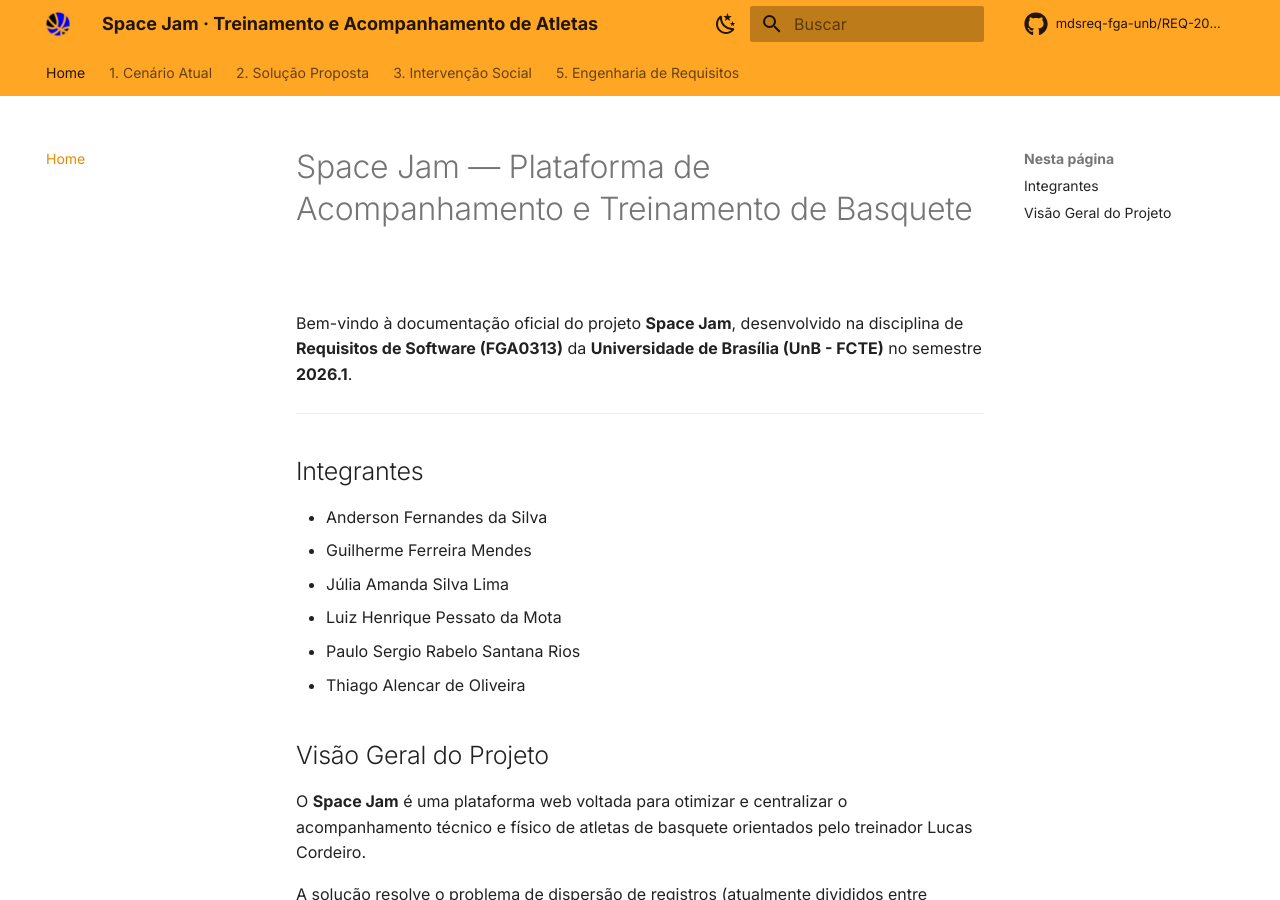
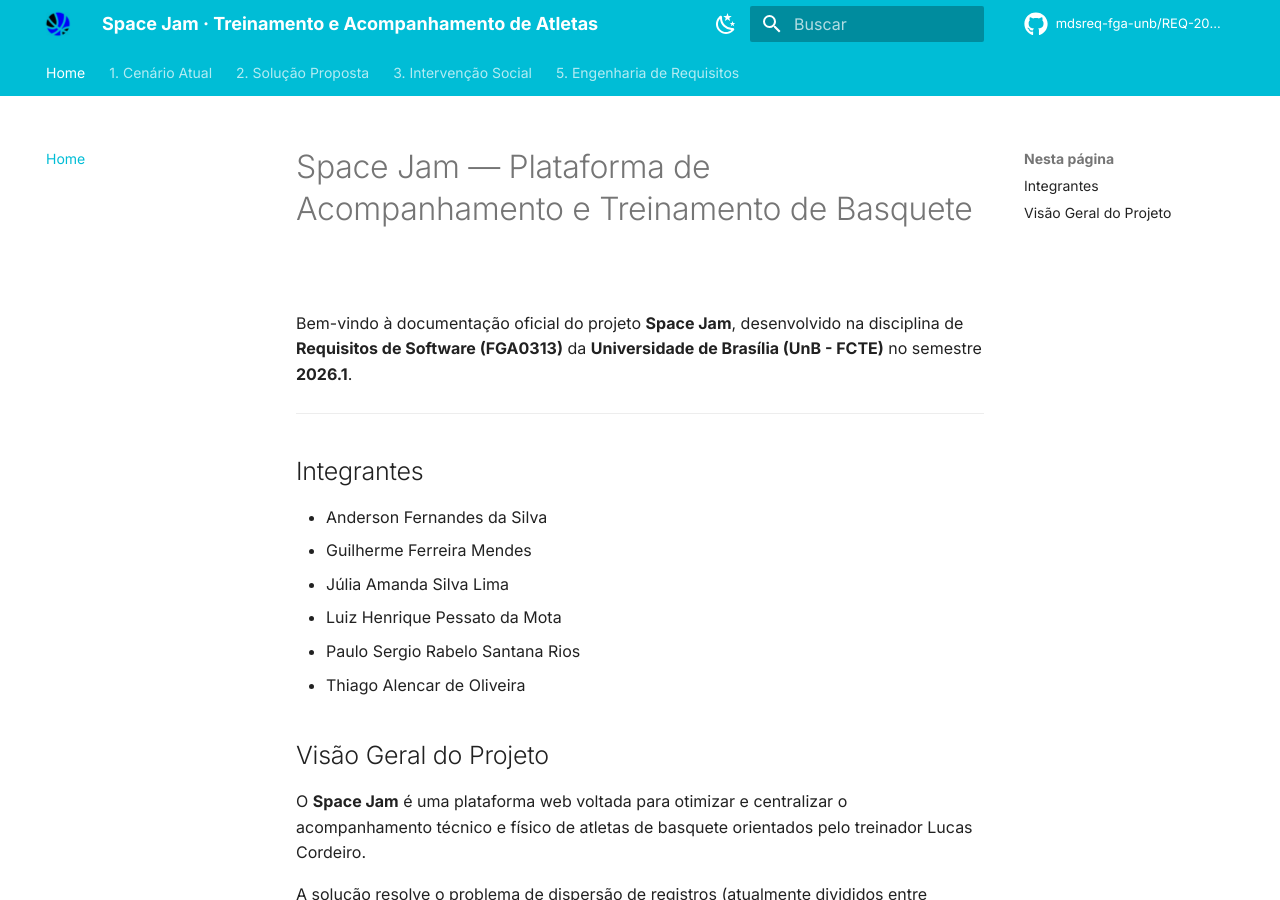
Before and after one commit to mdsreq-fga-unb/REQ-2026.2-T01-SpaceJam, an MkDocs documentation site: the page built from docs/index.md, in a window 1280 px wide and 900 px high. Built offline with MkDocs 1.6.1 and Material for MkDocs 9.7.7, drawn with Linux system fonts in a browser that asks for light colours; comment, search, counter and statistics services are not loaded.

Commit message:
style: ajusta cores do tema claro/escuro com a paleta de Space Jam

```diff
--- a/mkdocs.yml
+++ b/mkdocs.yml
@@ -17,17 +17,20 @@
     repo: fontawesome/brands/github
 
   palette:
+    # Tema Claro: Barra superior em Azul/Ciano
     - media: "(prefers-color-scheme: light)"
       scheme: default
-      primary: orange
+      primary: cyan
       accent: deep orange
       toggle:
         icon: material/weather-night
         name: Modo escuro
+
+    # Tema Escuro: Barra superior em Laranja
     - media: "(prefers-color-scheme: dark)"
       scheme: slate
       primary: orange
-      accent: deep orange
+      accent: cyan
       toggle:
         icon: material/weather-sunny
         name: Modo claro
```
